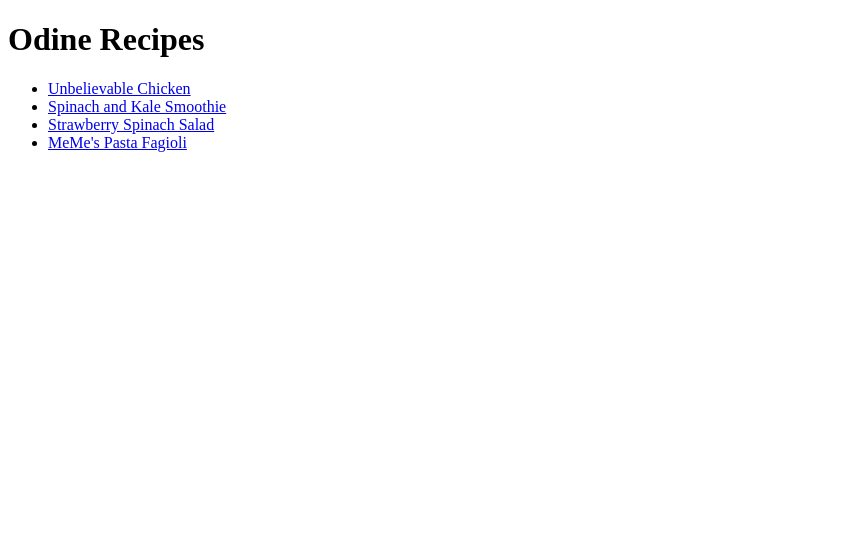
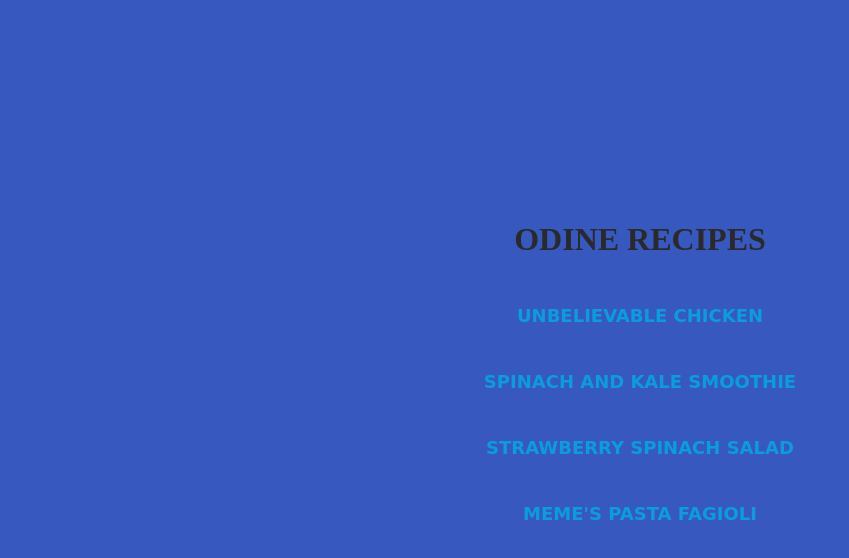
Before and after one commit to 911Sunag/html-css-js-L1, a plain HTML site: page odine_recipes/index.html in a window 1280 px wide. Shown: the whole page, without its empty margins (0-849 px from the left). Drawn offline with Linux system fonts and the light colour scheme.

Commit message:
add styleshtees

```diff
--- a/odine_recipes/index.html
+++ b/odine_recipes/index.html
@@ -5,22 +5,26 @@
     <meta name="viewport" content="width=device-width, initial-scale=1.0">
     <title>My yummy yummy </title>
     <link rel="icon" type="icon" href="favicon.ico">
+    <link rel="stylesheet" href="style.css">
 </head>
 <body>
-    <h1> Odine Recipes</h1>
-    <ul>
-        <li>
-            <a href="recipes/Unbelievable Chicken.html">Unbelievable Chicken</a>
-        </li>
-        <li>
-            <a href="recipes/Spinach and Kale Smoothie.html">Spinach and Kale Smoothie</a>
-        </li>
-        <li>
-            <a href="recipes/Strawberry Spinach Salad.html">Strawberry Spinach Salad</a>
-        </li>
-        <li>
-            <a href="recipes/MeMe's Pasta Fagioli.html">MeMe's Pasta Fagioli</a>
-        </li>
-    </ul>
+    <h1 > Odine Recipes</h1>
+
+    <div id="one">
+        <a  href="recipes/Unbelievable Chicken.html">Unbelievable Chicken</a>
+        <br>
+    </div>
+    <div id="two">
+        <a href="recipes/Spinach and Kale Smoothie.html">Spinach and Kale Smoothie</a>
+        <br>
+    </div>
+    <div id="three">
+        <a href="recipes/Strawberry Spinach Salad.html">Strawberry Spinach Salad</a>
+        <br>
+    </div>
+    <div id="four">
+        <a  href="recipes/MeMe's Pasta Fagioli.html">MeMe's Pasta Fagioli</a>
+        <br>
+    </div>
 </body>
 </html>
--- /dev/null
+++ b/odine_recipes/style.css
@@ -0,0 +1,27 @@
+h1{
+    color: rgb(43, 42, 42);
+    text-align: center;
+    text-transform: uppercase;
+    padding-top: 200px;
+}
+
+body{
+    background-color: rgb(55, 89, 191);
+}
+#one,#two,#three,#four{
+
+    text-align: center;
+    font-weight: bold;
+    font-family: cursive;
+    text-transform: uppercase;
+    font-size: large;
+    padding-bottom: 20px;
+    padding-top: 25px;
+}
+a{
+    color: rgba(5, 166, 229, 0.866);
+    text-decoration: none;
+}
+a:hover{
+    color: rgb(73, 73, 236);
+}
```
